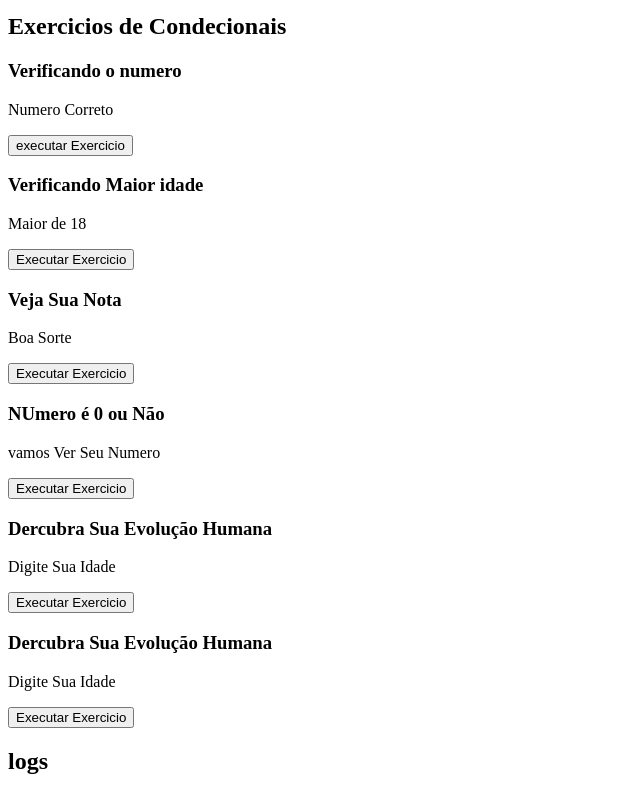
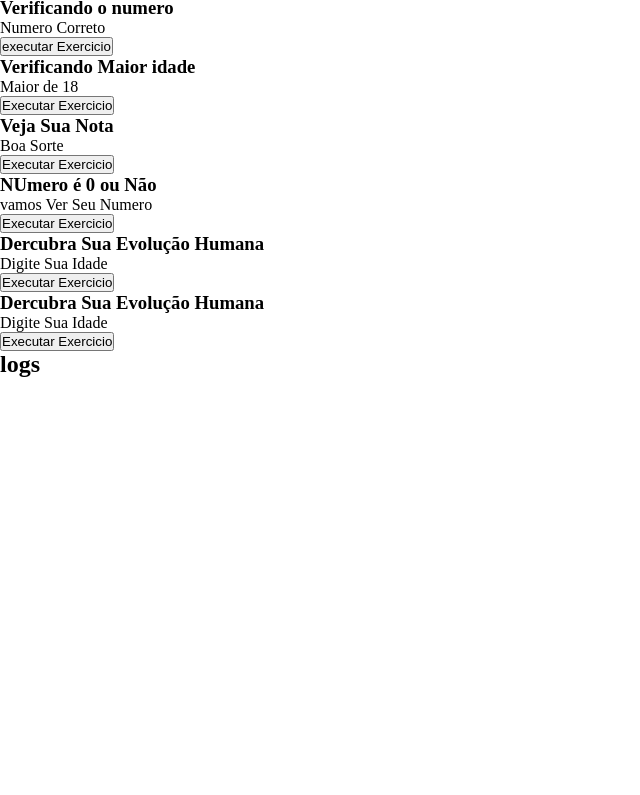
Before and after one commit to FernandoApolinario85/Central-de-exerc-cios-Js, a plain HTML site: page index.html in a window 1280 px wide. Shown: the part 67-862 px from the top of the page, without its empty margins (0-640 px from the left). After the commit the page ends 800 px from the top, so only its background shows below. Drawn offline with Linux system fonts and the light colour scheme.

Commit message:
vamos ao css

```diff
--- /dev/null
+++ b/centra de execicos.css
@@ -0,0 +1,5 @@
+* {
+    padding: 0;
+    margin: 0;
+    box-sizing: border-box;
+}
--- a/index.html
+++ b/index.html
@@ -5,6 +5,7 @@
     <meta charset="UTF-8">
     <meta name="viewport" content="width=device-width, initial-scale=1.0">
     <title>Central De Exercicios</title>
+    <link rel="stylesheet" href="centra de execicos.css">
 </head>
 
 <body>
```
